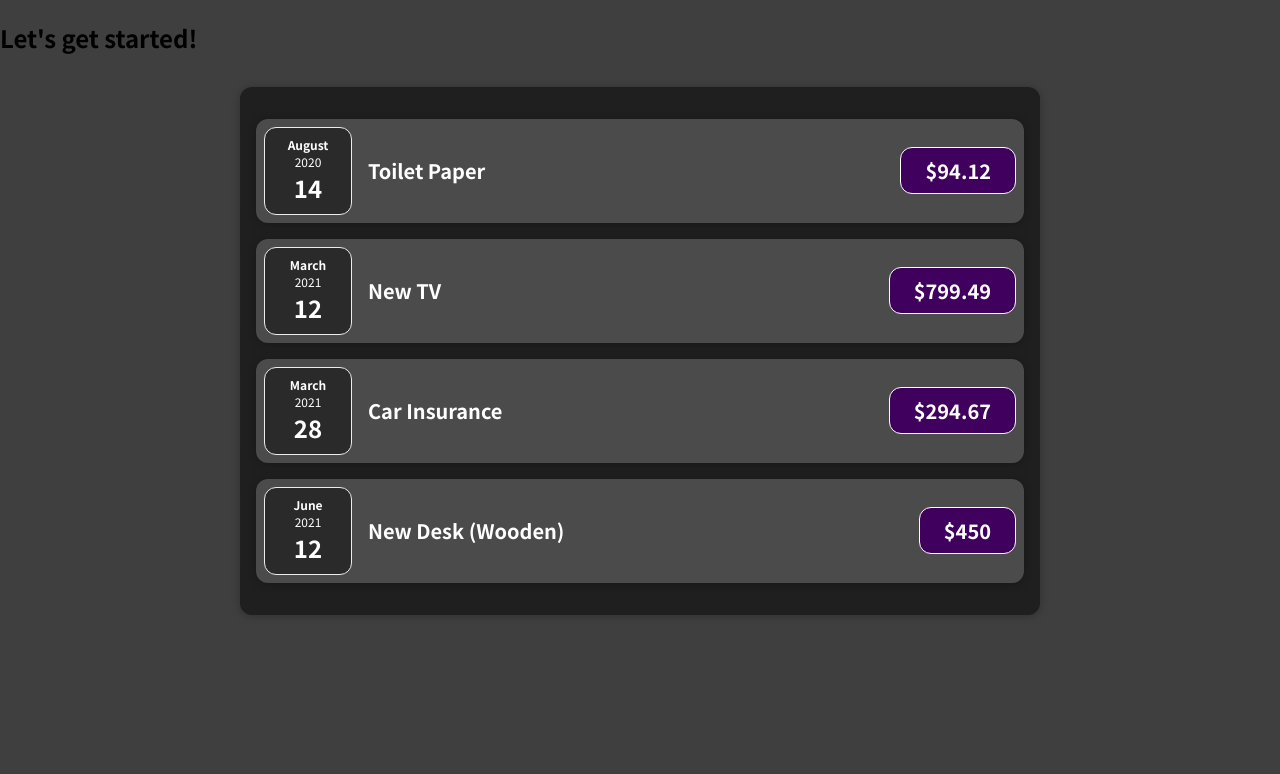
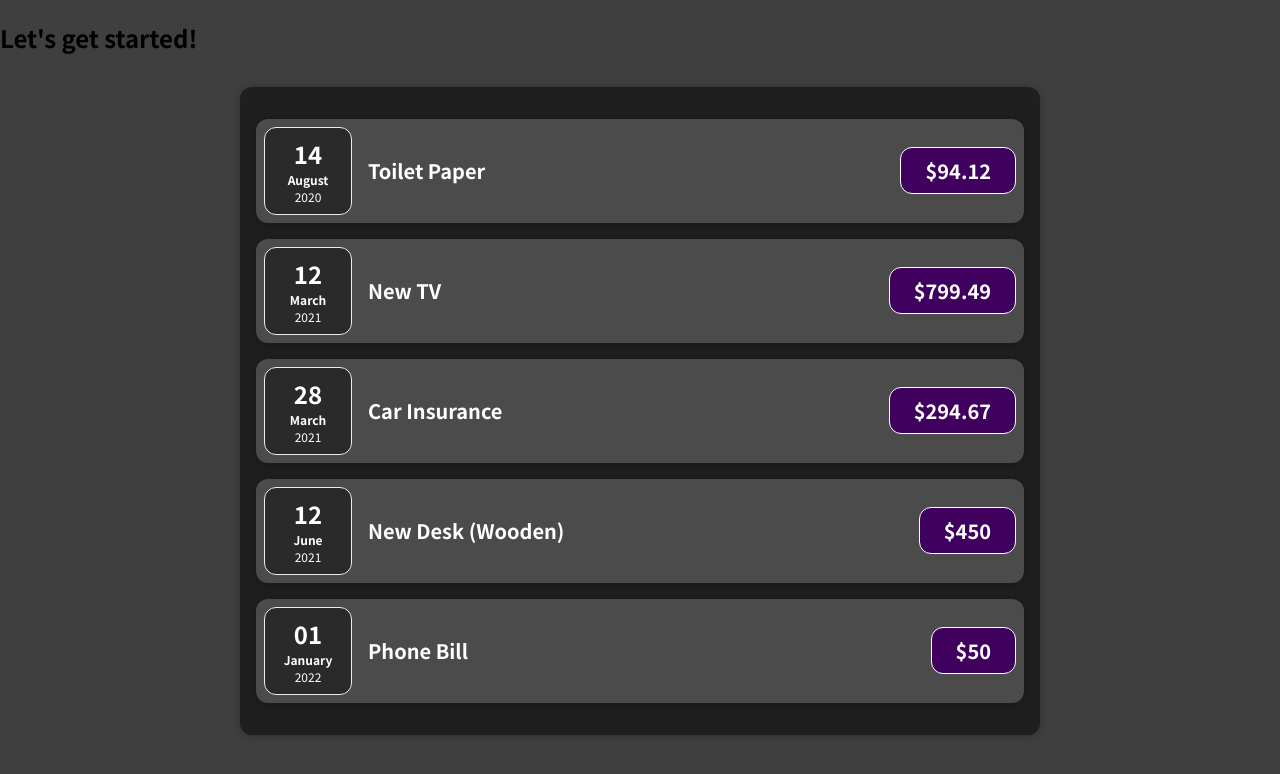
Before and after one commit to twdykes7/starting-react, a React (Create React App) app: page / in a window 1280 px wide. Shown: the top 774 px of the page. Built offline with nearby package versions, Linux system fonts and the light colour scheme.

Commit message:
Refactor functions and improve file structure

```diff
--- a/src/App.js
+++ b/src/App.js
@@ -1,8 +1,8 @@
 import React from 'react';
-import Expenses from './components/Expenses';
+import Expenses from './components/Expenses/Expenses';
 // import ExpenseItem from './components/ExpenseItem';
 
-function App() {
+const App = () => {
   const expenses = [
     {
       id: 'e1',
@@ -27,6 +27,12 @@ function App() {
       amount: 450,
       date: new Date(2021, 5, 12),
     },
+    {
+      id: 'e5',
+      title: 'Phone Bill',
+      amount: 50,
+      date: new Date(2022, 0, 1),
+    },
   ];
 
   return (
--- a/src/components/ExpenseDate.js
+++ b/src/components/Expenses/ExpenseDate.js
@@ -1,16 +1,16 @@
 import React from 'react';
 import './ExpenseDate.css'
 
-function ExpenseDate(props) {
+const ExpenseDate = (props) => {
   const month = props.date.toLocaleString('en-US', { month: 'long' });
   const day = props.date.toLocaleString('en-US', { day: '2-digit' });
   const year = props.date.getFullYear()
 
   return (
     <div className="expense-date">
+      <div className="expense-date__day">{day}</div>
       <div className="expense-date__month">{month}</div>
       <div className="expense-date__year">{year}</div>
-      <div className="expense-date__day">{day}</div>
     </div>
   )
 }
--- a/src/components/ExpenseItem.js
+++ b/src/components/Expenses/ExpenseItem.js
@@ -1,9 +1,9 @@
 import React from 'react';
 import './ExpenseItem.css'
 import ExpenseDate from './ExpenseDate';
-import Card from './Card';
+import Card from '../UI/Card';
 
-function ExpenseItem(props) {
+const ExpenseItem = (props) => {
 
 
   return (
--- a/src/components/Expenses.js
+++ b/src/components/Expenses/Expenses.js
@@ -1,9 +1,9 @@
 import React from 'react';
 import ExpenseItem from './ExpenseItem';
 import './Expenses.css';
-import Card from './Card';
+import Card from '../UI/Card';
 
-function Expenses(props) {
+const Expenses = (props) => {
 
   return (
     <Card className="expenses">
@@ -27,6 +27,11 @@ function Expenses(props) {
         amount={props.items[3].amount}
         date={props.items[3].date}>
       </ExpenseItem>
+      <ExpenseItem
+        title={props.items[4].title}
+        amount={props.items[4].amount}
+        date={props.items[4].date}>
+      </ExpenseItem>
     </Card>
   )
 }
--- a/src/components/Card.js
+++ b/src/components/UI/Card.js
@@ -1,7 +1,7 @@
 import React from 'react';
 import './Card.css';
 
-function Card(props) {
+const Card = (props) => {
   const classes = 'card ' + props.className;
 
   return <div className={classes}>{props.children}</div>
```
Also changed, not shown: src/components/Expenses/ExpenseDate.css (renamed from src/components/ExpenseDate.css), src/components/Expenses/ExpenseItem.css (renamed from src/components/ExpenseItem.css), src/components/Expenses/Expenses.css (renamed from src/components/Expenses.css), src/components/UI/Card.css (renamed from src/components/Card.css).
